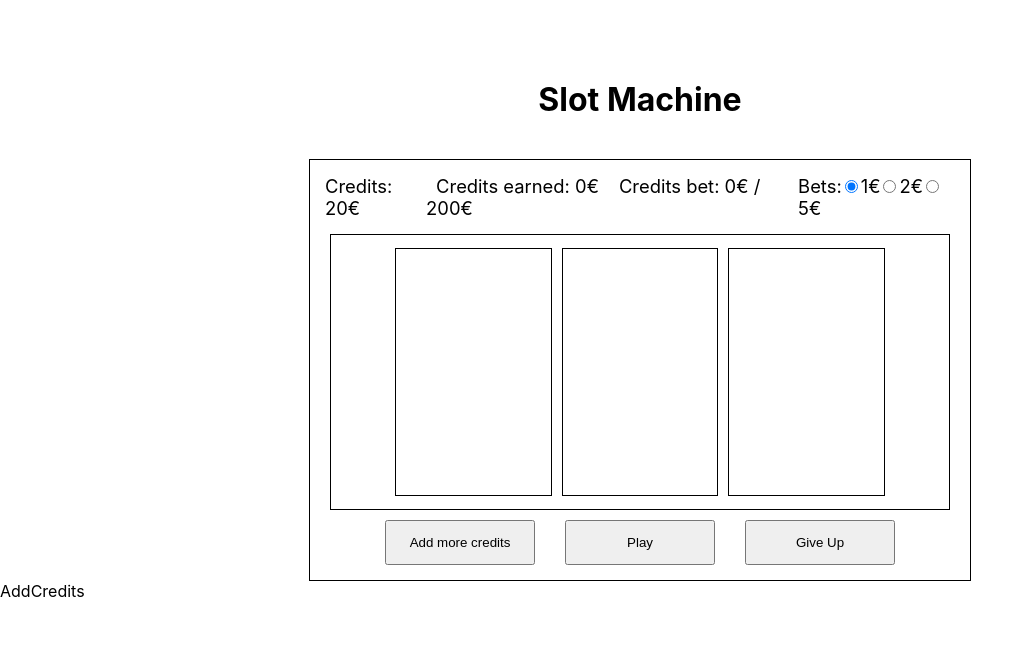
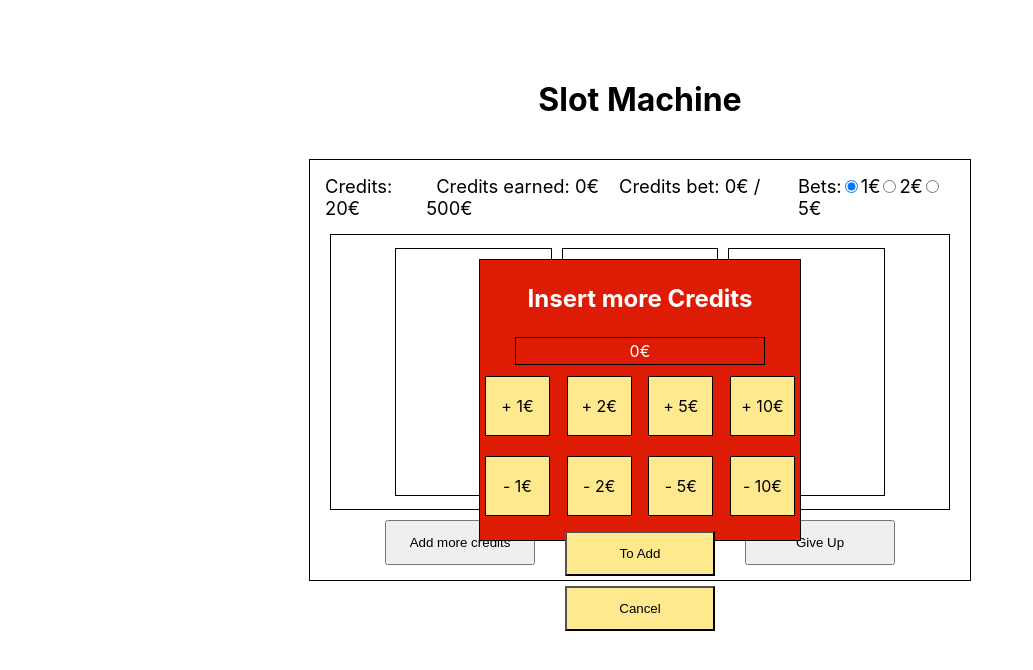
Before and after one commit to Paulofm-R/Slot_Machine, a React (Create React App) app in the folder versao2/: page / in a window 1280 px wide. Both pictures are taken after a click on the button "Add more credits". Shown: the top 670 px of the page, without its empty margins (0-1033 px from the left). Built offline with nearby package versions, Linux system fonts and the light colour scheme.

Commit message:
Addcredits mais avisos feitos!

```diff
--- a/versao2/src/App.js
+++ b/versao2/src/App.js
@@ -3,19 +3,36 @@ import { useState } from 'react';
 import './App.css';
 import GameArea from './components/GameArea/GameArea.js'
 import AddCredits from './components/AddCredits/AddCredits.js'
+import Warnings from './components/Warnings/Warnings.js';
 
 const App = () => {
   const [isAddCredits, setAddCredits] = useState(false);
+  const [moreCredits, setMoreCredits] = useState(0)
+  const [msg, setMsg] = useState('')
 
   const addMoreCredits = () => {
     setAddCredits(true);
   }
 
+  const cancelMoreCredits = () => {
+    setAddCredits(false);
+  }
+
+  const toAddCredits = (value) => {
+    setMoreCredits(value);
+    setAddCredits(false);
+  }
+
+  const resetMoreCredits = (value) => {
+    setMoreCredits(value);
+  }
+
   return (
     <div className="App">
       <h1>Slot Machine</h1>
-      <GameArea addMoreCredits={addMoreCredits}/>
-      {isAddCredits && <AddCredits/>}
+      <GameArea addMoreCredits={addMoreCredits} moreCredits={moreCredits} resetMoreCredits={resetMoreCredits} setMsg={setMsg}/>
+      {isAddCredits && <AddCredits toAddCredits={toAddCredits} cancelMoreCredits={cancelMoreCredits}/>}
+      <Warnings msg={msg}/>
     </div>
   );
 }
--- /dev/null
+++ b/versao2/src/components/AddCredits/AddCredits.css
@@ -0,0 +1,69 @@
+#insertCredits {
+    position: fixed;
+    top: 0;
+    left: 0;
+    right: 0;
+    bottom: 0;
+    margin: auto;
+    width: 25vw;
+    height: 35vh;
+    border: 1px solid black;
+    z-index: 2;
+    background-color: #de1c06;
+    color: white;
+}
+
+
+#insertCredits>p {
+    text-align: center;
+    font-size: 1.5em;
+    font-weight: bold;
+}
+
+#display {
+    margin: 1px 35px;
+    border: 1px solid black;
+    text-align: center;
+    padding: 3px;
+}
+
+#panelButtons {
+    display: flex;
+    flex-wrap: wrap;
+    justify-content: space-between;
+    margin: auto;
+}
+
+.panelButtons {
+    border: solid 1px black;
+    width: calc(25% - 15px); /* Define a largura das divs, subtraindo a margem */
+    height: 60px;
+    margin: 10px 5px;
+    display: flex;
+    justify-content: center;
+    align-items: center;
+    box-sizing: border-box; /* Garante que a largura inclua a borda */
+    padding: 10px; /* Adiciona preenchimento interno */
+    background-color: #FFE98E;
+    color: black;
+}
+
+.panelButtons:hover {
+    background-color: #ffdd58;
+}
+
+#buttons {
+    margin-bottom: 25px;
+    text-align: center;
+}
+
+#buttons>button {
+    width: 150px;
+    height: 45px;
+    margin: 5px 15px;
+    background-color: #FFE98E;
+}
+
+#buttons>button:hover {
+    background-color: #ffdd58;
+}
--- a/versao2/src/components/AddCredits/AddCredits.js
+++ b/versao2/src/components/AddCredits/AddCredits.js
@@ -1,8 +1,45 @@
 import React from 'react'
+import { useState } from 'react';
 
-const AddCredits = () => {
+// CSS
+import './AddCredits.css';
+
+const AddCredits = ({toAddCredits, cancelMoreCredits}) => {
+  const [displayValue, setDisplayValue] = useState(0);
+
+  const handleButtonClick = (value) => {
+    let newValue = displayValue + value
+
+    if (newValue < 0)
+      newValue = 0;
+
+    setDisplayValue(newValue);
+  }
+
+
   return (
-    <div>AddCredits</div>
+    <div id="insertCredits">
+      <p>Insert more Credits</p>
+        <div id="panel">
+            <div id="display">
+                {displayValue}€
+            </div>
+            <div id="panelButtons">
+                <div className="panelButtons" onClick={() => handleButtonClick(1)}> + 1€ </div>
+                <div className="panelButtons" onClick={() => handleButtonClick(2)}> + 2€ </div>
+                <div className="panelButtons" onClick={() => handleButtonClick(5)}> + 5€ </div>
+                <div className="panelButtons" onClick={() => handleButtonClick(10)}> + 10€ </div>
+                <div className="panelButtons" onClick={() => handleButtonClick(-1)}> - 1€ </div>
+                <div className="panelButtons" onClick={() => handleButtonClick(-2)}> - 2€ </div>
+                <div className="panelButtons" onClick={() => handleButtonClick(-5)}> - 5€ </div>
+                <div className="panelButtons" onClick={() => handleButtonClick(-10)}> - 10€ </div>
+            </div>
+            <div id="buttons">
+                <button id="addCredits" onClick={() => toAddCredits(displayValue)}>To Add</button>
+                <button id="insertCreditsCancel" onClick={cancelMoreCredits}>Cancel</button>
+            </div>
+        </div>
+    </div>
   )
 }
 
--- a/versao2/src/components/GameArea/GameArea.js
+++ b/versao2/src/components/GameArea/GameArea.js
@@ -1,5 +1,5 @@
 import React from 'react'
-import {useState, useRef } from 'react'
+import {useState, useEffect } from 'react'
 
 // CSS
 import './GameArea.css';
@@ -9,7 +9,7 @@ import GameAreaTop from "./GameAreaTop.js"
 import GameAreaMid from "./GameAreaMid.js"
 import GameAreaBottom from "./GameAreaBottom.js"
 
-const GameArea = ({addMoreCredits}) => {
+const GameArea = ({addMoreCredits, moreCredits, resetMoreCredits, setMsg}) => {
   const [numbers, setNumbers] = useState([]);
   const [playerCredits, setPlayerCredits] = useState(20);
   const [creditsEarned, setCreditsEarned] = useState(0);
@@ -17,8 +17,14 @@ const GameArea = ({addMoreCredits}) => {
   const [selectedBet, setSelectedBet] = useState(1)
 
   const playGame = () => {
-    if (playerCredits < selectedBet) {
-      // vai fazer coisas
+    if (playerCredits < selectedBet || creditsBetty + +selectedBet > 500) {
+      if (playerCredits < selectedBet)
+          setMsg(`Need more ${selectedBet-playerCredits} credits`);
+      else if (creditsBetty === 500)
+          setMsg(`You have already reached the limit of 500 credits per day. Withdraw your money and come back tomorrow`);
+      else if (creditsBetty + +selectedBet > 500) {
+        setMsg(`You can no longer place a bet of that amount, make a smaller one`);
+      }
     } else {
       if (numbers.length > 0)
       setNumbers([])
@@ -53,7 +59,9 @@ const GameArea = ({addMoreCredits}) => {
               break;
       }
 
+      setCreditsEarned(creditsEarned + (currentPlayerCredits - playerCredits));
       setPlayerCredits(currentPlayerCredits);
+      setCreditsBetty(creditsBetty + +selectedBet);
     }
   }
 
@@ -65,6 +73,12 @@ const GameArea = ({addMoreCredits}) => {
 
   }
 
+  useEffect(() => {
+    const more = playerCredits + moreCredits
+    setPlayerCredits(more);
+    resetMoreCredits(0) // para não dar problemas ao adicionar 2 vezes a mesma quandidade de creditos
+  }, [moreCredits]);
+
   return (
     <div id="gameArea">
       <GameAreaTop selectedBet={setSelectedBet} props={{playerCredits, creditsEarned, creditsBetty}}/>
--- a/versao2/src/components/GameArea/GameAreaTop.js
+++ b/versao2/src/components/GameArea/GameAreaTop.js
@@ -15,7 +15,7 @@ const GameAreaTop = ({props, selectedBet}) => {
         </div>
         <div id="playerInfo">
           <span id="creditsEarned">Credits earned: {creditsEarned}€</span>
-          <span id="creditsBet">Credits bet: {creditsBetty}€ / 200€</span>
+          <span id="creditsBet">Credits bet: {creditsBetty}€ / 500€</span>
         </div>
         <div id="Bets">
             <span>Bets:</span>
--- /dev/null
+++ b/versao2/src/components/Warnings/Warnings.css
@@ -0,0 +1,6 @@
+#warnings {
+    margin-top: 15px;
+    text-align: center;
+    color: red;
+    font-size: 2em;
+}
--- /dev/null
+++ b/versao2/src/components/Warnings/Warnings.js
@@ -0,0 +1,12 @@
+import React from 'react'
+
+// CSS
+import './Warnings.css';
+
+const Warnings = ({msg}) => {
+  return (
+    <div id="warnings">{msg}</div>
+  )
+}
+
+export default Warnings
```
